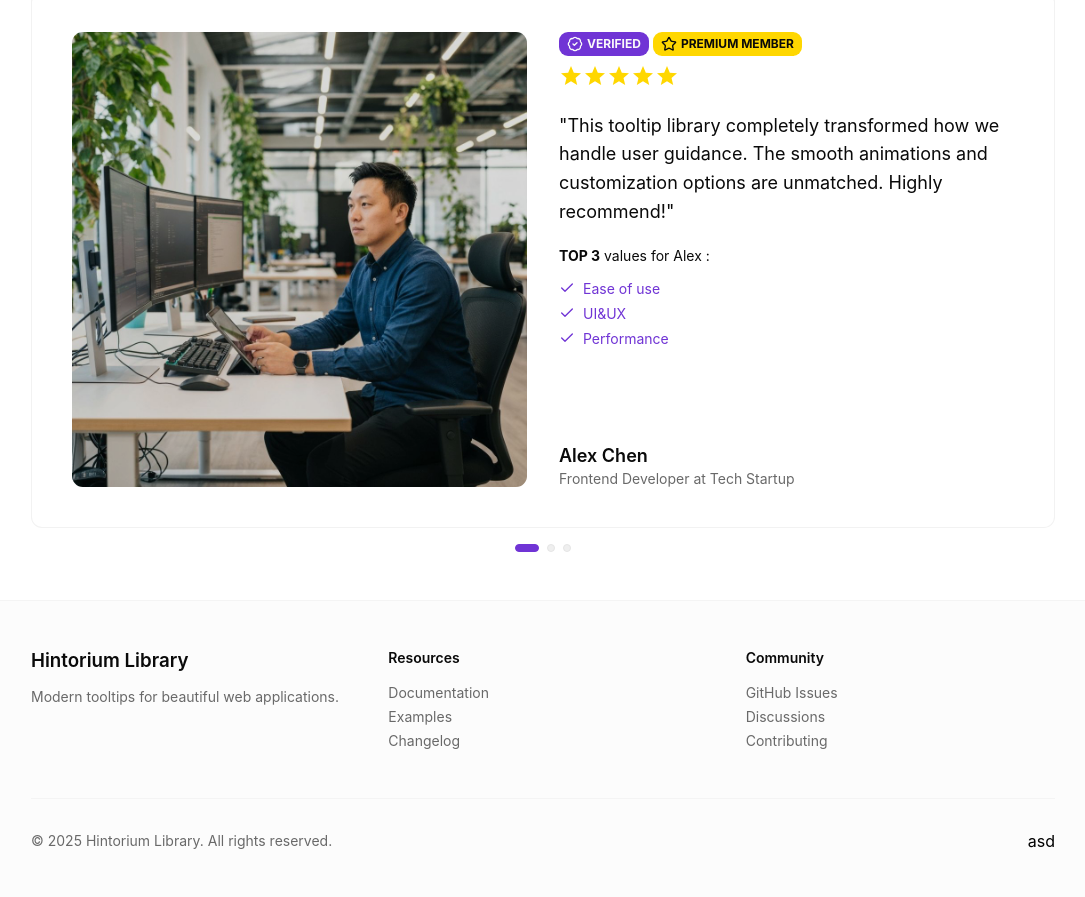
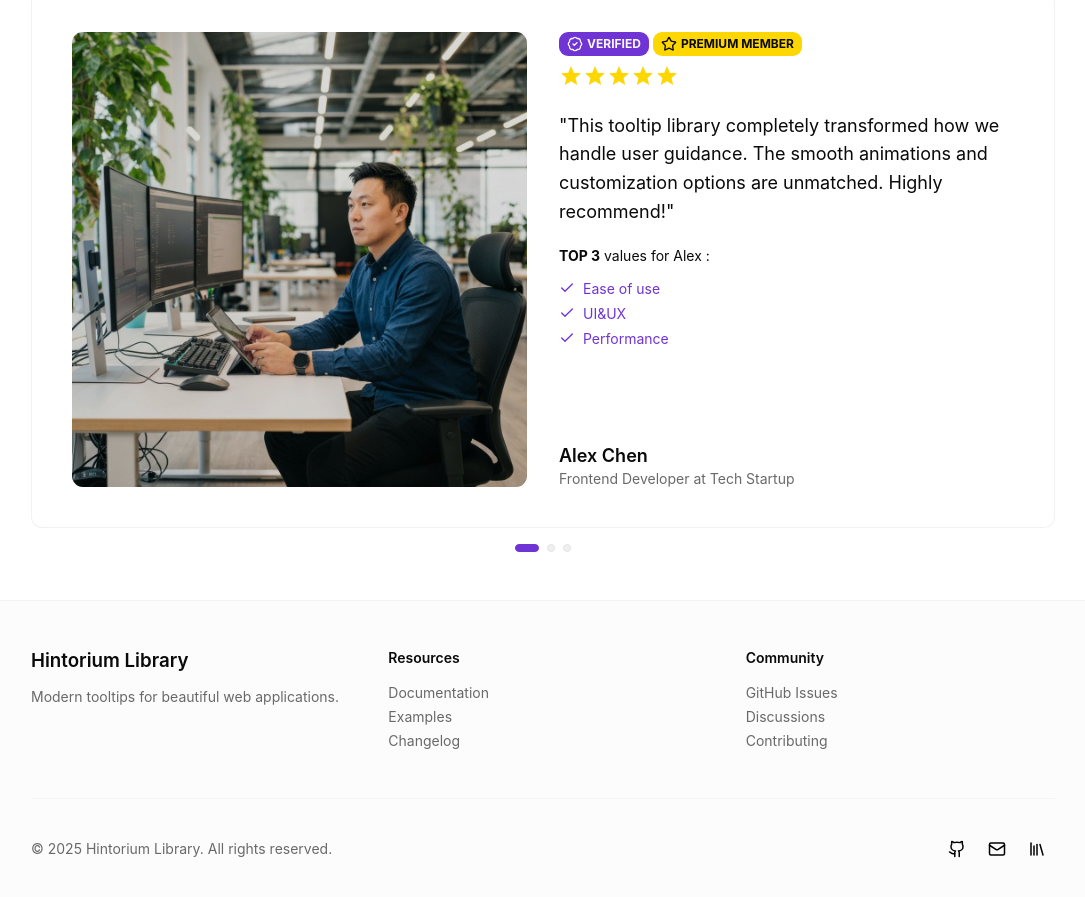
Before and after one commit to kamil-engineer/Hintorium, a website built with Vite: page apps/docs/index.html in a window 1280 px wide. Shown: the part 2860-3757 px from the top of the page, without its empty margins (97-1182 px from the left). Built offline with nearby package versions, Linux system fonts and the light colour scheme; files whose address does not match are found by name; what hintorium-core would draw is missing.

Commit message:
feat: socials

```diff
--- a/apps/docs/src/layout/Footer.ts
+++ b/apps/docs/src/layout/Footer.ts
@@ -44,7 +44,50 @@ export const Footer = () => {
               &copy; ${new Date().getFullYear()} Hintorium Library. All rights
               reserved.
             </p>
-            <p>asd</p>
+            <ul class="footer__socials">
+              <li>
+                <a
+                  href="https://github.com/kamil-engineer/Hintorium"
+                  class="button button--navigation button--icon"
+                >
+                  <img
+                    class="button__image"
+                    width="18"
+                    height="18"
+                    alt="Github"
+                    src="/icons/icon-github.svg"
+                  />
+                </a>
+              </li>
+              <li>
+                <a
+                  href="mailto:mathey.academy@gmail.com"
+                  class="button button--navigation button--icon"
+                >
+                  <img
+                    class="button__image"
+                    width="18"
+                    height="18"
+                    alt="Mail"
+                    src="/icons/icon-mail.svg"
+                  />
+                </a>
+              </li>
+              <li>
+                <a
+                  href="https://www.npmjs.com/~kamilengineer"
+                  class="button button--navigation button--icon"
+                >
+                  <img
+                    class="button__image"
+                    width="18"
+                    height="18"
+                    alt="Mail"
+                    src="/icons/icon-npm.svg"
+                  />
+                </a>
+              </li>
+            </ul>
           </div>
         </div>
       </div>
--- a/apps/docs/src/style.css
+++ b/apps/docs/src/style.css
@@ -575,6 +575,13 @@ html {
     font-size: var(--text-sm);
     color: rgb(var(--color-muted-foreground));
   }
+
+  & .footer__socials {
+    list-style: none;
+    display: flex;
+    align-items: center;
+    gap: var(--gap-2);
+  }
 }
 
 /* --- REUSEABLE --- */
@@ -852,6 +859,11 @@ html {
     & .footer__top-content {
       grid-template-columns: 1fr;
     }
+
+    & .footer__bottom-content {
+      flex-direction: column;
+      text-align: center;
+    }
   }
 
   .button--hamburger {
```
Also changed, not shown: apps/docs/public/icons/icon-mail.svg (added), apps/docs/public/icons/icon-npm.svg (added).
